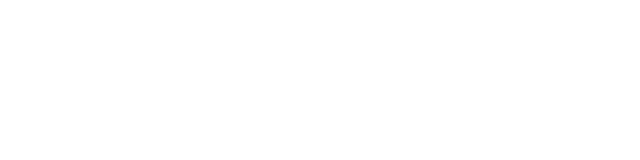
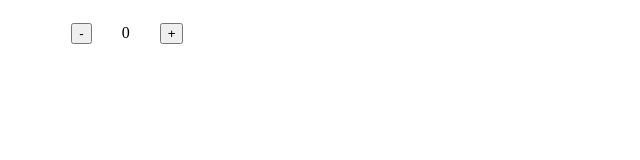
Before and after one commit to aaronkagan/usereducer-template-webdevsimplified, a React (Create React App) app: page / in a window 1280 px wide. Shown: the top 160 px of the page, without its empty margins (0-640 px from the left). Built offline with nearby package versions, Linux system fonts and the light colour scheme.

Commit message:
setting basic counter

```diff
--- a/src/App.js
+++ b/src/App.js
@@ -1,5 +1,30 @@
+import { useState } from 'react';
+import styled from 'styled-components';
 const App = () => {
-  return <div></div>;
+  const [count, setCount] = useState(0);
+
+  const incrementCount = () => {
+    setCount((prevCount) => prevCount + 1);
+  };
+
+  const decrementCount = () => {
+    setCount((prevCount) => prevCount - 1);
+  };
+
+  return (
+    <Wrapper>
+      <button onClick={decrementCount}>-</button>
+      <p>{count}</p>
+      <button onClick={incrementCount}>+</button>
+    </Wrapper>
+  );
 };
 
+const Wrapper = styled.div`
+  display: flex;
+  gap: 30px;
+  align-items: center;
+  padding-left: 5%;
+`;
+
 export default App;
```
